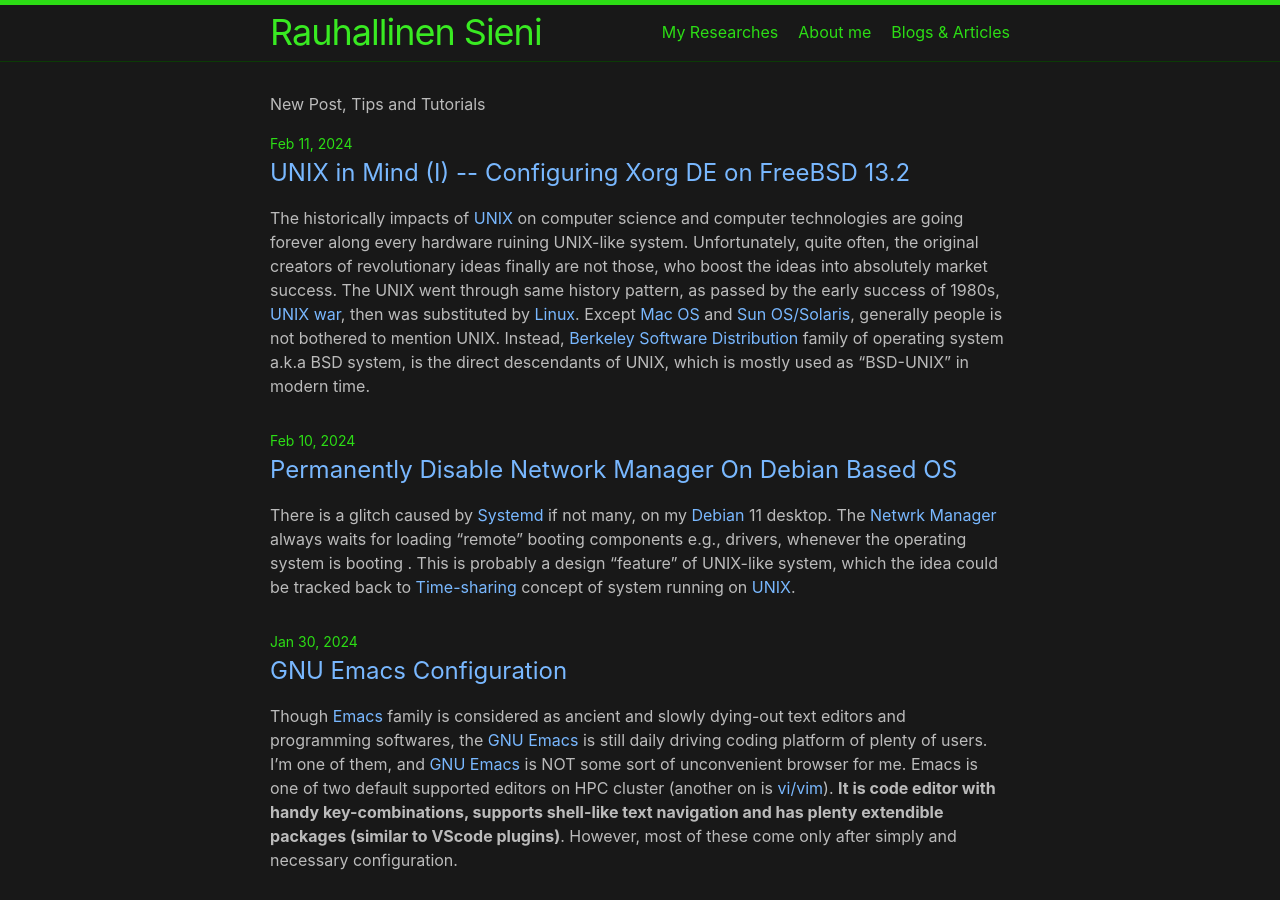
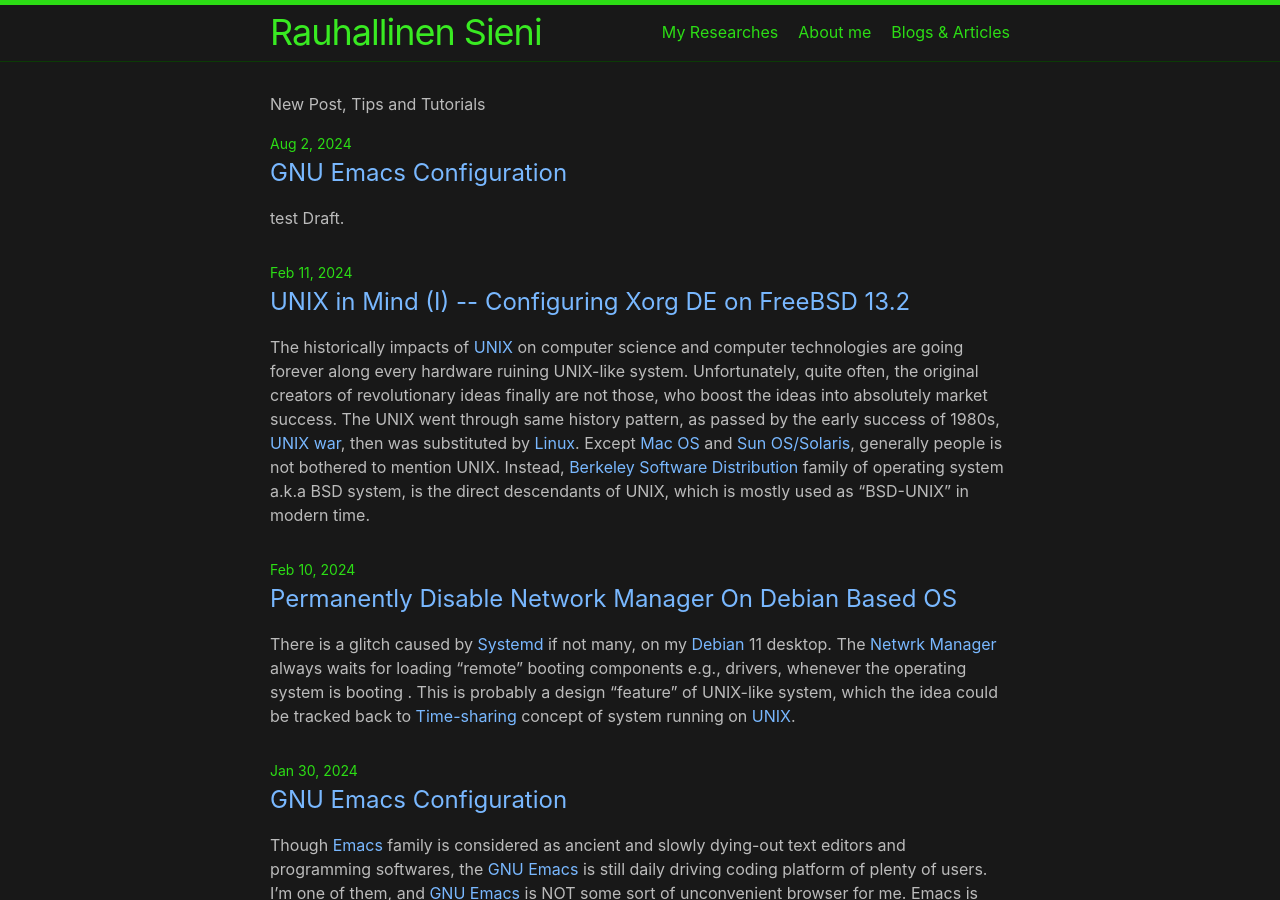
Before and after one commit to tekniiquann/tekniiquann.github.io, a Jekyll site: the page built from index.md, in a window 1280 px wide and 900 px high. Built offline with Jekyll 4.4.1, drawn with Linux system fonts in a browser that asks for light colours; some web fonts are replaced.

```diff
--- /dev/null
+++ b/_posts/2024-08-02-Test-Draft.md
@@ -0,0 +1,9 @@
+---
+layout: post
+title: "GNU Emacs Configuration"
+categories_short_name: c++_compilers
+meta: "cc++compilers"
+type: "Draft"
+---
+
+test Draft.
```
Also changed, not shown: _posts/2023-10-16-set-up-github-page.md (+1 -0 lines), _posts/2024-01-30-GNU-Emacs-configuration.md (+1 -0 lines), _posts/2024-02-10-Permanently-Disable-Network-Manager-On-Debian-Based-OSs.md (+1 -0 lines), _posts/2024-02-11-UNIX-in-Mind-I-Configuring-Xorg-DE-on-FreeBSD-13.2.md (+1 -0 lines).
